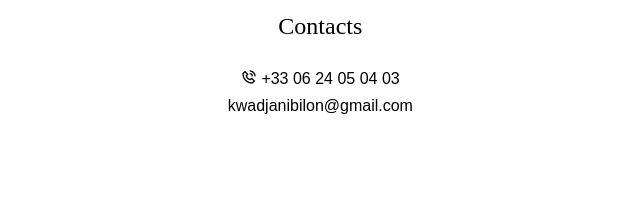
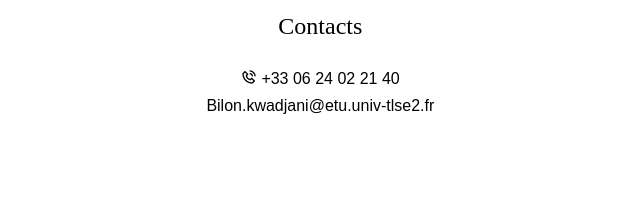
Before and after one commit to kwadjanib/BK, a plain HTML site: page Contact.html in a window 1280 px wide. Shown: the part 600-800 px from the top of the page, 53-693 px from the left. Drawn offline with nearby package versions, Linux system fonts and the light colour scheme; a web font is replaced by a local one.

Commit message:
ajustement

```diff
--- a/Contact.html
+++ b/Contact.html
@@ -54,12 +54,12 @@
         <div class="num">
             <span class="bx bx-phone-call"></span>
             <span class="textInfo">
-                +33 06 24 05 04 03
+                +33 06 24 02 21 40
             </span>
         </div>
         <div class="mail">
             <span class="textInfo2">
-                kwadjanibilon@gmail.com
+                Bilon.kwadjani@etu.univ-tlse2.fr
             </span>
         </div>
         <div class="titreC2">
```
Also changed, not shown: index.html (+2 -3 lines).
